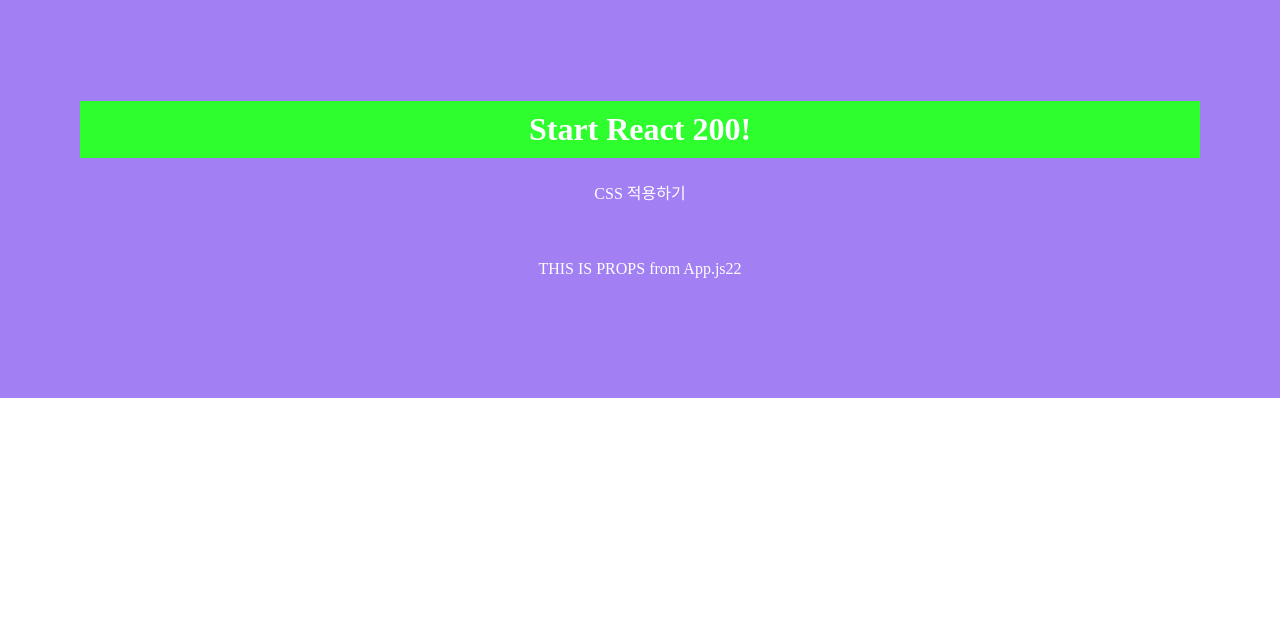
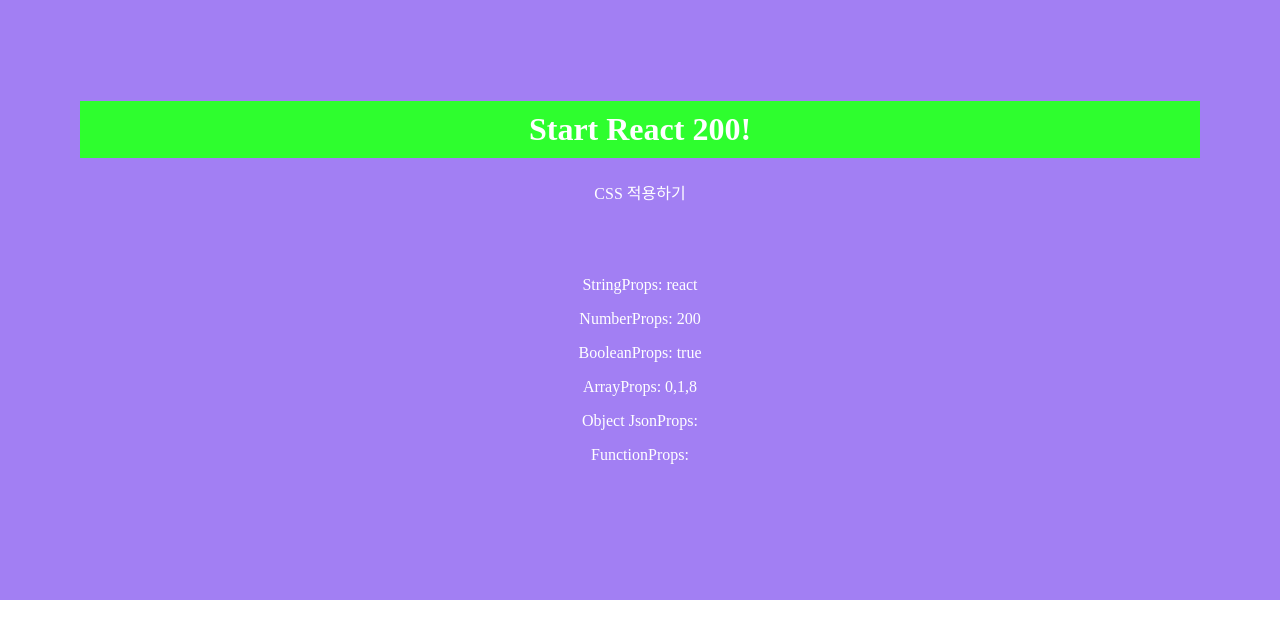
Before and after one commit to OHHYUN/react200, a React (Create React App) app: page / in a window 1280 px wide. Shown: the top 638 px of the page. Built offline with nearby package versions, Linux system fonts and the light colour scheme.

Commit message:
add: Datatype, need to Fix

```diff
--- a/src/App.js
+++ b/src/App.js
@@ -1,13 +1,20 @@
 import React from 'react';
 import './App.css';
-import Props from './R017_Props'
+import PropsDatatype from './R018_PropsDatatype'
 
 function App() {
   return (
     <div>
       <h1>Start React 200!</h1>
       <p>CSS 적용하기</p>
-      <Props props_val="THIS IS PROPS" />
+      <PropsDatatype
+        String="react"
+        Number={200}
+        Boolean={1 == 1}
+        Array={[0, 1, 8]}
+        Json={{ react: "리액트", twohundred: 200 }}
+        Function={console.log("FunctionProps: funtion!")}
+      />
     </div>
   );
 }
--- /dev/null
+++ b/src/R018_PropsDatatype.js
@@ -0,0 +1,31 @@
+import React, { Component } from 'react';
+import datatype, { object } from 'prop-types';
+
+class R018_PropsDatatype extends Component {
+    render() {
+        let {
+            String, Number, Boolean, Array, Object, Function
+        } = this.props
+        return (
+            <div>
+                <p>StringProps: {String}</p>
+                <p>NumberProps: {Number}</p>
+                <span>BooleanProps: {Boolean.toString()}</span>
+                <p>ArrayProps: {Array.toString()}</p>
+                <p>Object JsonProps: {JSON.stringify(Object)}</p>
+                <p>FunctionProps: {Function}</p>
+
+            </div>
+        )
+    }
+}
+
+R018_PropsDatatype.propTypes = {
+    String: datatype.number,
+    Number: datatype.number,
+    Boolean: datatype.bool,
+    Array: datatype.array,
+    Object: datatype.object,
+    Function: datatype.func
+}
+export default R018_PropsDatatype
```
